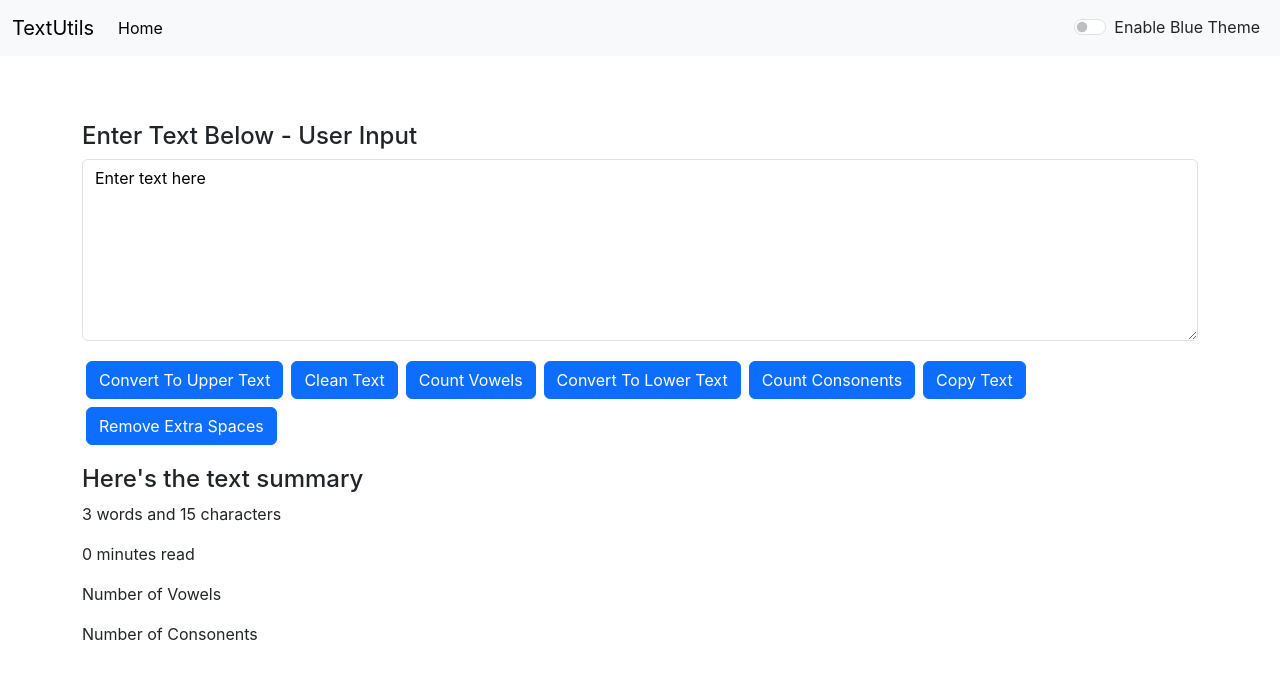
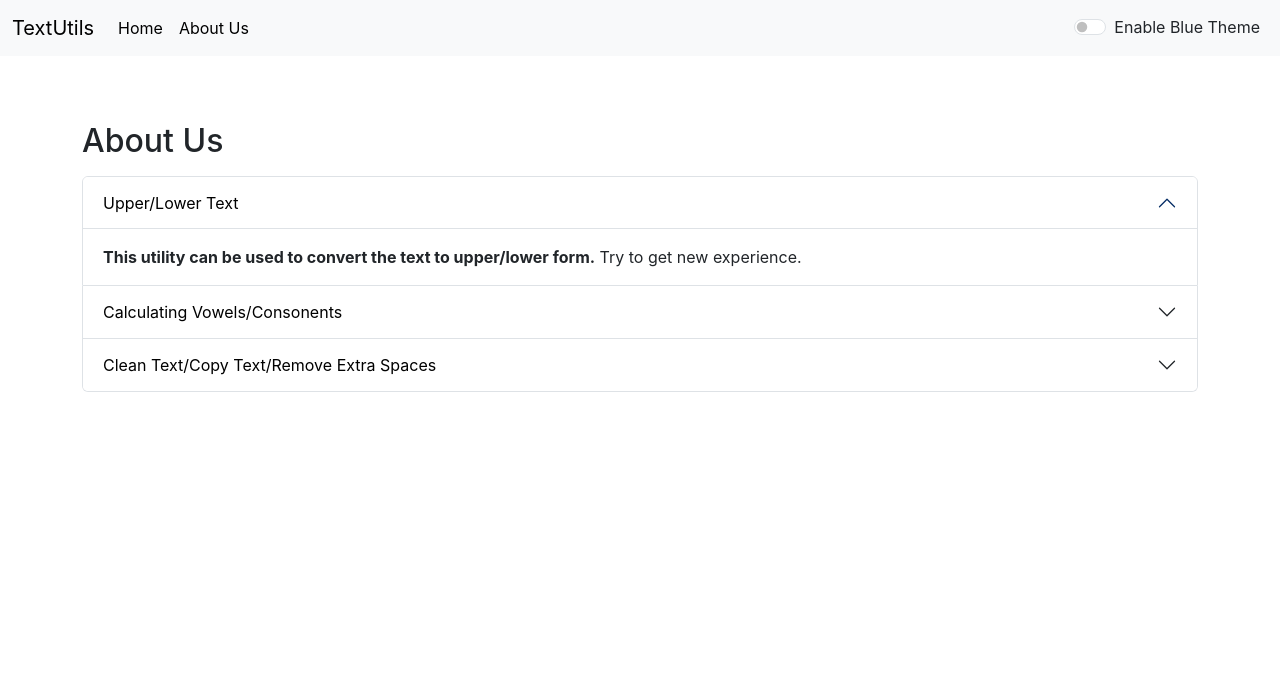
Before and after one commit to AnuragSPDev/ReactJS_Text_Utils, a React (Create React App) app: page /about in a window 1280 px wide. Shown: the top 678 px of the page. Built offline with nearby package versions, Linux system fonts and the light colour scheme.

Commit message:
adding routes and fixed about page issues

```diff
--- a/src/App.js
+++ b/src/App.js
@@ -1,18 +1,18 @@
 // import logo from './logo.svg';
 import { useState } from 'react';
 import './App.css';
-// import About from './components/About';
+import About from './components/About';
 import Navbar from './components/Navbar';
 import Textform from './components/Textform';
 import PropTypes from 'prop-types'
 import Alert from './components/Alert';
 
-// import {
-//   BrowserRouter as Router,
-//   Routes,
-//   Route,
-//   // Link
-// } from "react-router-dom";
+import {
+  BrowserRouter as Router,
+  Routes,
+  Route,
+  // Link
+} from "react-router-dom";
 
 
 function App() {
@@ -95,23 +95,23 @@ function App() {
     //     </a>
     //   </header>
     // </div>
+    <>
+      <Router>
+        <Navbar title='TextUtils' about='About Us' mode={mode} toggleMode={toggleMode} aquaMode={toggleAquaTheme}
+          limeMode={toggleLimeTheme} />
+        <Alert alert={alert} />  <Routes>
+          <Route path="/about" element={<About mode={mode} />} />
+          <Route path="/" element={<Textform heading='User Input' mode={mode} showAlert={showAlert} />} />
+        </Routes>
+      </Router>
+    </>
     // <>
-    //   <Router>
-    //     <Navbar title='TextUtils' about='About Us' mode={mode} toggleMode={toggleMode} aquaMode={toggleAquaTheme}
-    //       limeMode={toggleLimeTheme} />
-    //     <Alert alert={alert} />  <Routes>
-    //       <Route path="/about" element={<About />} />
-    //       <Route path="/" element={<Textform heading='User Input' mode={mode} showAlert={showAlert} />} />
-    //     </Routes>
-    //   </Router>
+    //   <Navbar title='TextUtils' about='About Us' mode={mode} toggleMode={toggleMode} aquaMode={toggleAquaTheme}
+    //     limeMode={toggleLimeTheme} />
+    //   <Alert alert={alert} />
+    //   {/* <About /> */}
+    //   <Textform heading='User Input' mode={mode} showAlert={showAlert} />
     // </>
-    <>
-      <Navbar title='TextUtils' about='About Us' mode={mode} toggleMode={toggleMode} aquaMode={toggleAquaTheme}
-        limeMode={toggleLimeTheme} />
-      <Alert alert={alert} />
-      {/* <About /> */}
-      <Textform heading='User Input' mode={mode} showAlert={showAlert} />
-    </>
   );
 }
 
--- a/src/components/About.js
+++ b/src/components/About.js
@@ -1,73 +1,85 @@
-import React, { useState } from 'react'
+// import React, { useState } from 'react'
 
-export default function About() {
+export default function About(props) {
 
-    const toggleStyling = () => {
-        if(myStyle.color === 'black'){
-            setmyStyle({
-                color: 'white',
-                backgroundColor: 'black'
-            })
-            setmyText('Enable Light Mode');
-        }else{
-            setmyStyle({
-                color: 'black',
-                backgroundColor: 'white'
-            })
-            setmyText('Enable Dark Mode');
+    // const toggleStyling = () => {
+    //     if(myStyle.color === 'black'){
+    //         setmyStyle({
+    //             color: 'white',
+    //             backgroundColor: 'black'
+    //         })
+    //         setmyText('Enable Light Mode');
+    //     }else{
+    //         setmyStyle({
+    //             color: 'black',
+    //             backgroundColor: 'white'
+    //         })
+    //         setmyText('Enable Dark Mode');
 
-        }
-    }
+    //     }
+    // }
 
-    const [myStyle, setmyStyle] = useState({
-        color: 'black',
-        backgroundColor: 'white'
-    })
+    // const [myStyle, setmyStyle] = useState({
+    //     color: 'black',
+    //     backgroundColor: 'white'
+    // })
 
-    const [myText, setmyText] = useState('Enable Dark Mode');
+    // const [myText, setmyText] = useState('Enable Dark Mode');
 
     return (
-        <div className='container my-3' style={myStyle}>
+        <div className='container my-3'>
             <h2>About Us</h2>
             <div className="accordion my-3" id="accordionExample">
-                <div className="accordion-item">
+                <div className="accordion-item" style={{backgroundColor: props.mode === 'blue'?'gray':'white'}}>
                     <h2 className="accordion-header" id="headingOne">
-                        <button className="accordion-button" style={myStyle} type="button" data-bs-toggle="collapse" data-bs-target="#collapseOne" aria-expanded="true" aria-controls="collapseOne">
-                            Accordion Item #1
+                        <button className="accordion-button" type="button" data-bs-toggle="collapse" data-bs-target="#collapseOne"
+                        aria-expanded="true" aria-controls="collapseOne" style={{
+                                backgroundColor: props.mode === 'blue'?'#434040':'white',
+                                color: props.mode === 'blue'?'white':'black'
+                            }}>
+                            Upper/Lower Text
                         </button>
                     </h2>
                     <div id="collapseOne" className="accordion-collapse collapse show" aria-labelledby="headingOne" data-bs-parent="#accordionExample">
-                        <div className="accordion-body" style={myStyle}>
-                            <strong>This is the first item's accordion body.</strong> It is shown by default, until the collapse plugin adds the appropriate classes that we use to style each element. These classes control the overall appearance, as well as the showing and hiding via CSS transitions. You can modify any of this with custom CSS or overriding our default variables. It's also worth noting that just about any HTML can go within the <code>.accordion-body</code>, though the transition does limit overflow.
+                        <div className="accordion-body">
+                            <strong>This utility can be used to convert the text to upper/lower form.</strong> Try to get new experience.
                         </div>
                     </div>
                 </div>
-                <div className="accordion-item">
+                <div className="accordion-item" style={{backgroundColor: props.mode === 'blue'?'gray':'white'}}>
                     <h2 className="accordion-header" id="headingTwo">
-                        <button className="accordion-button collapsed" style={myStyle} type="button" data-bs-toggle="collapse" data-bs-target="#collapseTwo" aria-expanded="false" aria-controls="collapseTwo">
-                            Accordion Item #2
+                        <button className="accordion-button collapsed" type="button" data-bs-toggle="collapse" data-bs-target="#collapseTwo"
+                        aria-expanded="false" aria-controls="collapseTwo" style={{
+                            backgroundColor: props.mode === 'blue'?'#434040':'white',
+                            color: props.mode === 'blue'?'white':'black'
+                        }}>
+                            Calculating Vowels/Consonents
                         </button>
                     </h2>
                     <div id="collapseTwo" className="accordion-collapse collapse" aria-labelledby="headingTwo" data-bs-parent="#accordionExample">
-                        <div className="accordion-body" style={myStyle}>
-                            <strong>This is the second item's accordion body.</strong> It is hidden by default, until the collapse plugin adds the appropriate classes that we use to style each element. These classes control the overall appearance, as well as the showing and hiding via CSS transitions. You can modify any of this with custom CSS or overriding our default variables. It's also worth noting that just about any HTML can go within the <code>.accordion-body</code>, though the transition does limit overflow.
+                        <div className="accordion-body">
+                            <strong>This utility can be used to calculate the number of vowels/consonents.</strong> Try to get new experience.
                         </div>
                     </div>
                 </div>
-                <div className="accordion-item">
+                <div className="accordion-item" style={{backgroundColor: props.mode === 'blue'?'gray':'white'}}>
                     <h2 className="accordion-header" id="headingThree">
-                        <button className="accordion-button collapsed" style={myStyle} type="button" data-bs-toggle="collapse" data-bs-target="#collapseThree" aria-expanded="false" aria-controls="collapseThree">
-                            Accordion Item #3
+                        <button className="accordion-button collapsed" type="button" data-bs-toggle="collapse" data-bs-target="#collapseThree"
+                        aria-expanded="false" aria-controls="collapseThree" style={{
+                            backgroundColor: props.mode === 'blue'?'#434040':'white',
+                            color: props.mode === 'blue'?'white':'black'
+                        }}>
+                            Clean Text/Copy Text/Remove Extra Spaces
                         </button>
                     </h2>
                     <div id="collapseThree" className="accordion-collapse collapse" aria-labelledby="headingThree" data-bs-parent="#accordionExample">
-                        <div className="accordion-body" style={myStyle}>
-                            <strong>This is the third item's accordion body.</strong> It is hidden by default, until the collapse plugin adds the appropriate classes that we use to style each element. These classes control the overall appearance, as well as the showing and hiding via CSS transitions. You can modify any of this with custom CSS or overriding our default variables. It's also worth noting that just about any HTML can go within the <code>.accordion-body</code>, though the transition does limit overflow.
+                        <div className="accordion-body">
+                            <strong>This utility can be used to cleaning the entire text/copying the text/removing any extra spaces in between.</strong> Try to get new experience.
                         </div>
                     </div>
                 </div>
             </div>
-            <button className="btn btn-primary" onClick={toggleStyling}>{myText}</button>
+            {/* <button className="btn btn-primary" onClick={toggleStyling}>{myText}</button> */}
         </div>
     )
 }
--- a/src/components/Navbar.js
+++ b/src/components/Navbar.js
@@ -1,4 +1,5 @@
 import React from 'react'
+import { Link } from 'react-router-dom'
 // import { Link } from 'react-router-dom'
 
 export default function Navbar(props) {
@@ -6,19 +7,19 @@ export default function Navbar(props) {
 		// <nav className="navbar navbar-expand-lg bg-body-tertiary">
 		<nav className={`navbar navbar-expand-lg navbar-${props.mode} bg-${props.mode}`}>
 			<div className="container-fluid">
-				{/* <Link className="navbar-brand" to="/">{props.title}</Link> */}
-				<a className="navbar-brand" href="/" style={{color: props.mode === 'light'?'black':'white'}}>{props.title}</a>
+				<Link className="navbar-brand" to="/" style={{color: props.mode === 'light'?'black':'white'}}>{props.title}</Link>
+				{/* <a className="navbar-brand" href="/" style={{color: props.mode === 'light'?'black':'white'}}>{props.title}</a> */}
 				<button className="navbar-toggler" type="button" data-bs-toggle="collapse" data-bs-target="#navbarSupportedContent" aria-controls="navbarSupportedContent" aria-expanded="false" aria-label="Toggle navigation">
 					<span className="navbar-toggler-icon"></span>
 				</button>
 				<div className="collapse navbar-collapse" id="navbarSupportedContent">
 					<ul className="navbar-nav me-auto mb-2 mb-lg-0 text-light">
 						<li className="nav-item">
-							{/* <Link className="nav-link active" aria-current="page" to="/">Home</Link> */}
-							<a className="nav-link active" aria-current="page" href="/" style={{color: props.mode === 'light'? 'black':'white'}}>Home</a>
+							<Link className="nav-link active" aria-current="page" to="/" style={{color: props.mode === 'light'?'black':'white'}}>Home</Link>
+							{/* <a className="nav-link active" aria-current="page" href="/" style={{color: props.mode === 'light'? 'black':'white'}}>Home</a> */}
 						</li>
 						<li className="nav-item">
-							{/* <Link className="nav-link" to="/about">{props.about}</Link> */}
+							<Link className="nav-link" to="/about" style={{color: props.mode === 'light'?'black':'white'}}>{props.about}</Link>
 						</li>
 					</ul>
 					<div className="form-check form-switch mx-2">
```
